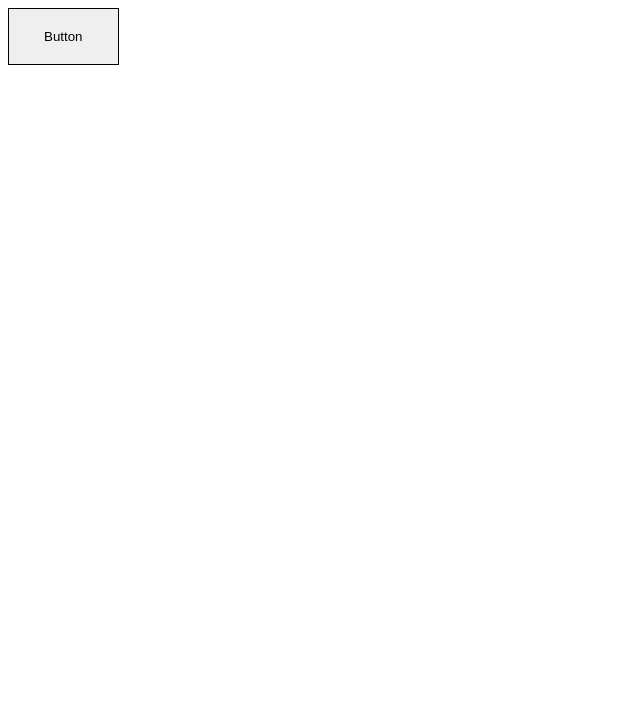
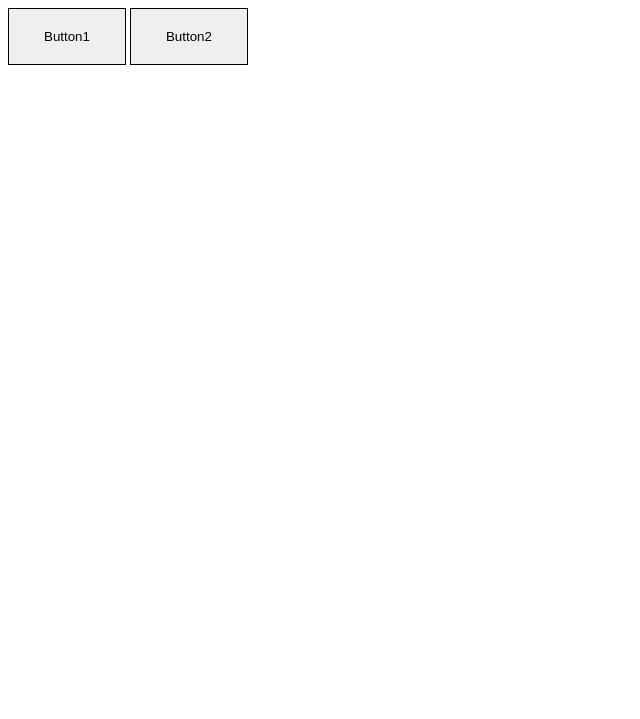
Before and after one commit to labri70/action1, a website: page index.html in a window 1280 px wide. Shown: the part 81-800 px from the top of the page, without its empty margins (0-640 px from the left). Drawn offline with Linux system fonts and the light colour scheme.

Commit message:
인덱스파일 수정

```diff
--- a/index.html
+++ b/index.html
@@ -15,7 +15,8 @@
 
   <h1>피그마 연동 테스트</h1>
 
-  <button>Button</button>
+  <button>Button1</button>
+  <button>Button2</button>
 
 </body>
 </html>
```
